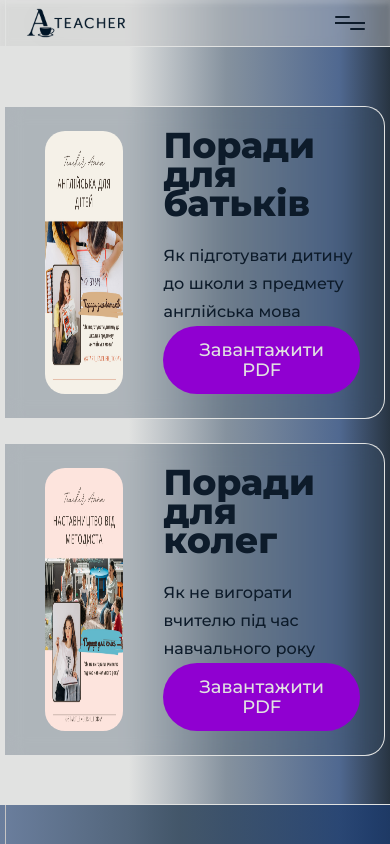
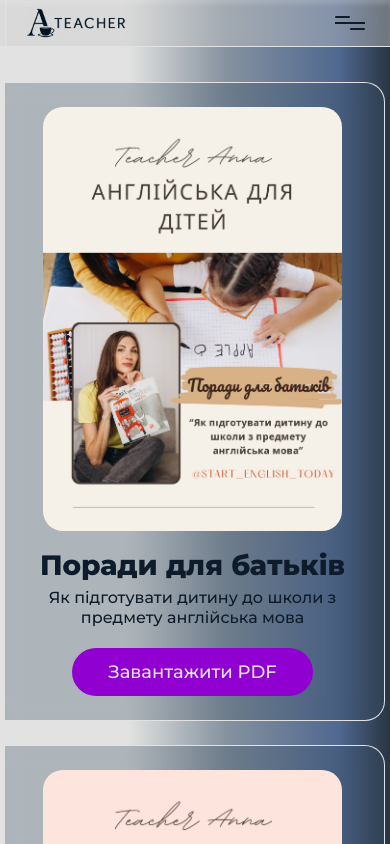
Before and after one commit to ArtemYakushkin/ms-anna, a React (Create React App) app: page /blog in a window 390 px wide. Shown: the top 844 px of the page. Built offline with nearby package versions, Linux system fonts and the light colour scheme; the HTML template or start-up script is replaced by a standard one; a web font is replaced by a local one.

Commit message:
09.08.25 00:56

```diff
--- a/src/components/MobileMenu.jsx
+++ b/src/components/MobileMenu.jsx
@@ -1,11 +1,32 @@
-import { Link } from "react-router-dom";
+import { Link, useNavigate } from "react-router-dom";
 
 const MobileMenu = ({ isOpen, closeMenu }) => {
+  const navigate = useNavigate();
+
+  const handleScrollToServices = (e) => {
+    e.preventDefault();
+    if (window.location.pathname === "/") {
+      // Уже на главной → прокручиваем
+      const section = document.getElementById("services");
+      section?.scrollIntoView({ behavior: "smooth" });
+    } else {
+      // На другой странице → переходим с якорем
+      navigate("/#services");
+    }
+  };
+
   return (
     <div className={`menu-wrapp ${isOpen ? "open" : ""}`} isOpen={isOpen}>
-      <Link className="menu-item" to={"/"} onClick={closeMenu}>
-        Головна
-      </Link>
+      <a
+        className="menu-item"
+        href="/#services"
+        onClick={(e) => {
+          handleScrollToServices(e);
+          closeMenu();
+        }}
+      >
+        Послуги
+      </a>
 
       <Link className="menu-item" to={"/about"} onClick={closeMenu}>
         Про мене
--- a/src/styles/blog.css
+++ b/src/styles/blog.css
@@ -24,6 +24,7 @@
 }
 
 .blog-img {
+    flex-shrink: 0;
     max-width: 200px;
     height: auto;
     border-radius: 20px;
@@ -38,15 +39,23 @@
 
 .blog-title {
     font-weight: 800;
-    font-size: 36px;
+    font-size: clamp(28px, 2.812vw, 36px);
     line-height: 29px;
     margin-bottom: 24px;
+    display: -webkit-box;
+    -webkit-box-orient: vertical;
+    -webkit-line-clamp: 2;
+    overflow: hidden;
 }
 
 .blog-text {
     font-weight: 500;
     font-size: clamp(16px, 1.562vw, 20px);
     line-height: 28px;
+    display: -webkit-box;
+    -webkit-box-orient: vertical;
+    -webkit-line-clamp: 2;
+    overflow: hidden;
 }
 
 .blog-box-btn {
@@ -65,9 +74,47 @@
     padding: 14px 36px;
 }
 
+@media (max-width: 768px) {
+    .blog-item {
+        padding: 24px 24px 24px 20px;
+    }
+}
+
 
 @media (max-width: 695px) {
     .blog {
         margin-top: 58px;
     }
+
+    .blog-list {
+        padding: 24px 0;
+    }
 }
+
+
+@media (max-width: 600px) {
+    .blog-item {
+        flex-direction: column;
+        align-items: center;
+        gap: 20px;
+    }
+
+    .blog-img {
+        max-width: 300px;
+    }
+
+    .blog-title {
+        text-align: center;
+        margin-bottom: 8px;
+    }
+
+    .blog-text {
+        line-height: 20px;
+        text-align: center;
+    }
+
+    .blog-box-btn {
+        justify-content: center;
+        margin-top: 20px;
+    }
+}
```
